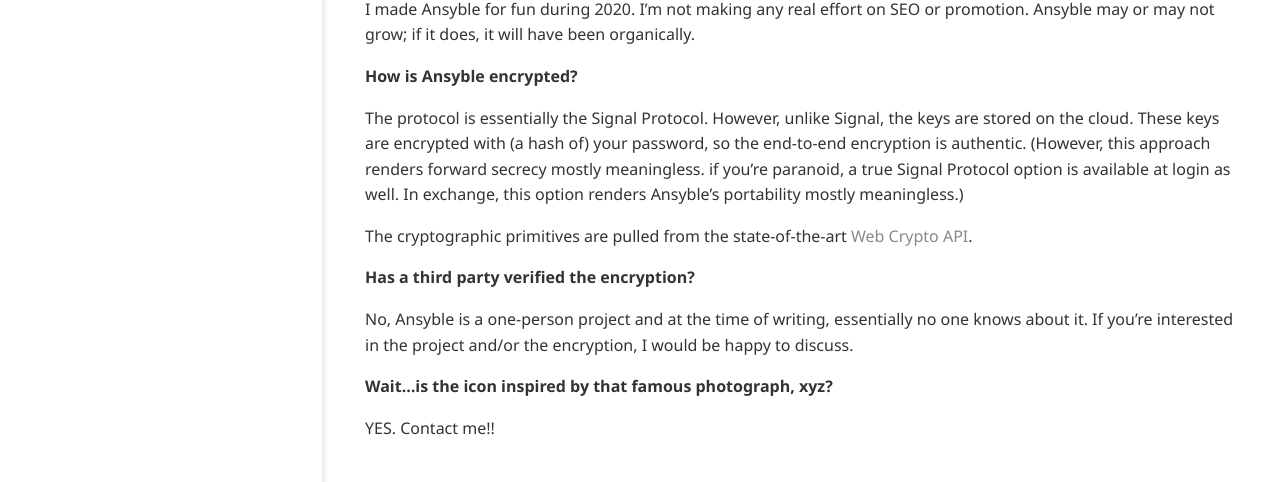
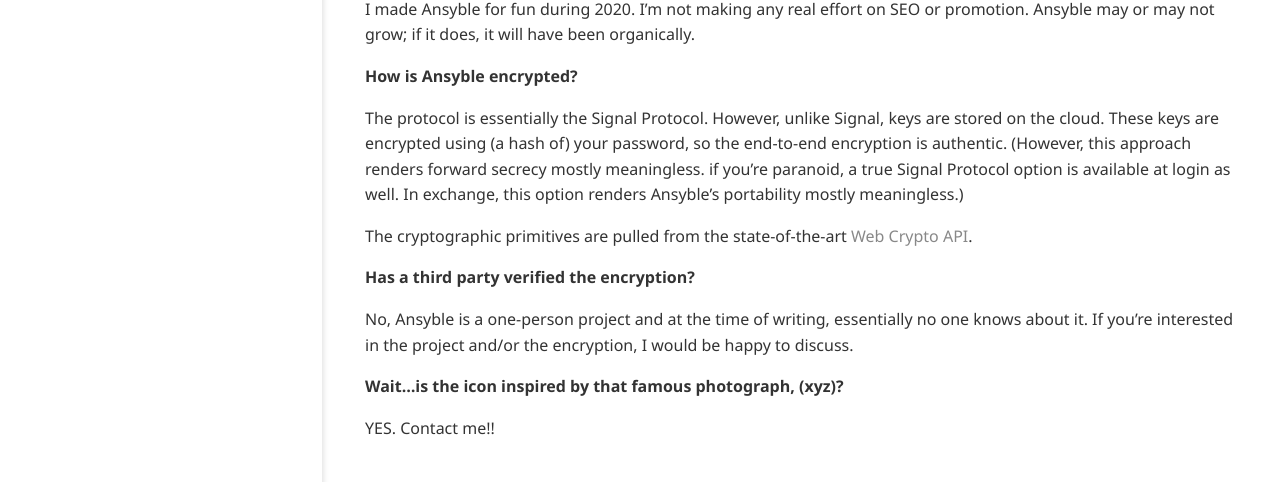
Before and after one commit to ansyblenetwork/ansybleblog, a Jekyll site: the page built from _posts/2021-03-09-about-ansyble.md, in a window 1280 px wide and 1228 px high. Shown: the part 736-1218 px from the top of the window. Built offline with Jekyll 4.4.1, drawn with Linux system fonts in a browser that asks for light colours.

Commit message:
Update 2021-03-09-about-ansyble.md

```diff
--- a/_posts/2021-03-09-about-ansyble.md
+++ b/_posts/2021-03-09-about-ansyble.md
@@ -25,7 +25,7 @@
 
 #### How is Ansyble encrypted?
 
-The protocol is essentially the Signal Protocol. However, unlike Signal, the keys are stored on the cloud. These keys are encrypted with (a hash of) your password, so the end-to-end encryption is authentic. (However, this approach renders forward secrecy mostly meaningless. if you're paranoid, a true Signal Protocol option is available at login as well. In exchange, this option renders Ansyble's portability mostly meaningless.)
+The protocol is essentially the Signal Protocol. However, unlike Signal, keys are stored on the cloud. These keys are encrypted using (a hash of) your password, so the end-to-end encryption is authentic. (However, this approach renders forward secrecy mostly meaningless. if you're paranoid, a true Signal Protocol option is available at login as well. In exchange, this option renders Ansyble's portability mostly meaningless.)
 
 The cryptographic primitives are pulled from the state-of-the-art [Web Crypto API](https://developer.mozilla.org/en-US/docs/Web/API/Web_Crypto_API).
 
@@ -33,6 +33,6 @@
 
 No, Ansyble is a one-person project and at the time of writing, essentially no one knows about it. If you're interested in the project and/or the encryption, I would be happy to discuss.
 
-#### Wait...is the icon inspired by that famous photograph, xyz?
+#### Wait...is the icon inspired by that famous photograph, (xyz)?
 
 YES. Contact me!!
```
